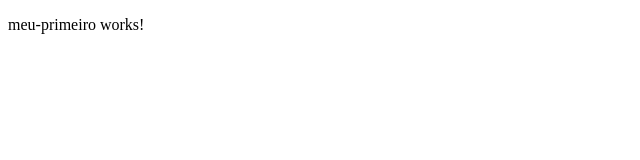
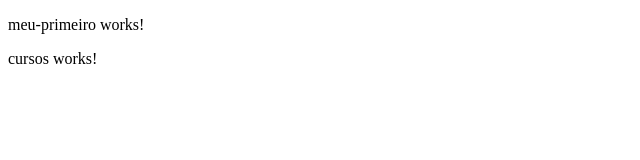
Before and after one commit to Igor14545216/angular-2-mais, an Angular app in the folder my-app/: page / in a window 1280 px wide. Shown: the top 160 px of the page, without its empty margins (0-640 px from the left). Built offline with nearby package versions, Linux system fonts and the light colour scheme.

Commit message:
Add arquivo de module para um componente

```diff
--- a/my-app/src/app/app.component.html
+++ b/my-app/src/app/app.component.html
@@ -1 +1,2 @@
 <app-meu-primeiro></app-meu-primeiro>
+<app-cursos></app-cursos>
--- a/my-app/src/app/app.module.ts
+++ b/my-app/src/app/app.module.ts
@@ -4,6 +4,7 @@
 import { AppRoutingModule } from './app-routing.module';
 import { AppComponent } from './app.component';
 import { MeuPrimeiroComponent } from './meu-primeiro/meu-primeiro.component';
+import { CursosModule } from './cursos/cursos.module';
 
 @NgModule({
   declarations: [
@@ -12,7 +13,8 @@
   ],
   imports: [
     BrowserModule,
-    AppRoutingModule
+    AppRoutingModule,
+    CursosModule,
   ],
   providers: [],
   bootstrap: [AppComponent]
--- /dev/null
+++ b/my-app/src/app/cursos/cursos.component.html
@@ -0,0 +1 @@
+<p>cursos works!</p>
--- /dev/null
+++ b/my-app/src/app/cursos/cursos.component.ts
@@ -0,0 +1,15 @@
+import { Component, OnInit } from '@angular/core';
+
+@Component({
+  selector: 'app-cursos',
+  templateUrl: './cursos.component.html',
+  styleUrls: ['./cursos.component.css']
+})
+export class CursosComponent implements OnInit {
+
+  constructor() { }
+
+  ngOnInit(): void {
+  }
+
+}
```
Also changed, not shown: my-app/src/app/cursos/cursos.module.ts (added, +11 -0 lines), my-app/src/app/cursos/cursos.component.css (added).
